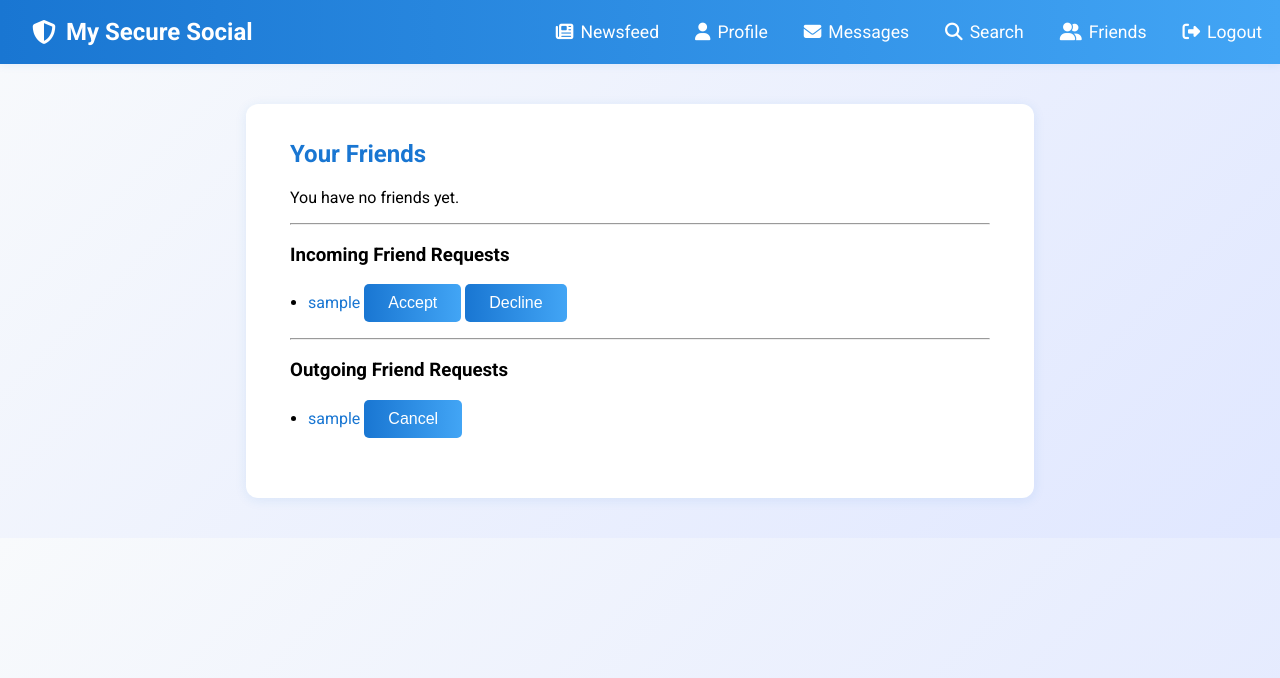
After one commit to b14z31ng/socio, a Django app: page /friends/ in a window 1280 px wide. The commit adds this page. Shown: the top 678 px of the page. Run offline with Django 5.2, Linux system fonts and the light colour scheme; a user stored in the database is signed in; tables that the repository leaves empty hold one stand-in row (values such as "Sample post").

Commit message:
User profile view, friend actions, and clickable usernames implemented

```diff
--- a/main/models.py
+++ b/main/models.py
@@ -107,3 +107,15 @@ class Message(models.Model):
         if self.content_mac == CryptoUtils.hmac(self.encrypted_content):
             return CryptoUtils.decrypt(self.encrypted_content)
         return '[INTEGRITY CHECK FAILED]'
+
+class FriendRequest(models.Model):
+    from_user = models.ForeignKey(User, related_name='sent_friend_requests', on_delete=models.CASCADE)
+    to_user = models.ForeignKey(User, related_name='received_friend_requests', on_delete=models.CASCADE)
+    status = models.CharField(max_length=10, choices=[('pending', 'Pending'), ('accepted', 'Accepted'), ('declined', 'Declined')], default='pending')
+    timestamp = models.DateTimeField(auto_now_add=True)
+
+    class Meta:
+        unique_together = ('from_user', 'to_user')
+
+    def __str__(self):
+        return f"{self.from_user} -> {self.to_user} ({self.status})"
--- a/main/urls.py
+++ b/main/urls.py
@@ -7,8 +7,15 @@ urlpatterns = [
     path('logout/', views.logout_view, name='logout'),
     path('signup/', views.signup_view, name='signup'),
     path('profile/', views.profile_view, name='profile'),
+    path('profile/<int:user_id>/', views.user_profile, name='user_profile'),
     path('post/', views.post_content, name='post_content'),
     path('users/search/', views.search_users, name='search_users'),
     path('conversations/', views.conversations, name='conversations'),
     path('chat/<int:user_id>/', views.chatbox, name='chatbox'),
+    path('friends/', views.friends_page, name='friends'),
+    path('friends/send/<int:user_id>/', views.send_friend_request, name='send_friend_request'),
+    path('friends/accept/<int:request_id>/', views.accept_friend_request, name='accept_friend_request'),
+    path('friends/decline/<int:request_id>/', views.decline_friend_request, name='decline_friend_request'),
+    path('friends/cancel/<int:request_id>/', views.cancel_friend_request, name='cancel_friend_request'),
+    path('friends/remove/<int:user_id>/', views.remove_friend, name='remove_friend'),
 ]
--- a/main/views.py
+++ b/main/views.py
@@ -1,10 +1,10 @@
-from django.shortcuts import render, redirect
+from django.shortcuts import render, redirect, get_object_or_404
 from django.contrib.auth import authenticate, login, logout
 from django.contrib.auth.models import User
 from django.contrib.auth.decorators import login_required
 from django.contrib import messages
 from django.conf import settings
-from .models import Profile, Post, CryptoUtils, Message
+from .models import Profile, Post, CryptoUtils, Message, FriendRequest
 from django.http import HttpResponse
 from django.core.paginator import Paginator
 from django.contrib.auth.hashers import check_password
@@ -137,3 +137,85 @@ def chatbox(request, user_id):
         'search_query': search_query,
         'searched_users': searched_users,
     })
+
+@login_required
+def friends_page(request):
+    user = request.user
+    # Friends: accepted requests where user is from_user or to_user
+    friends = User.objects.filter(
+        models.Q(sent_friend_requests__to_user=user, sent_friend_requests__status='accepted') |
+        models.Q(received_friend_requests__from_user=user, received_friend_requests__status='accepted')
+    ).distinct()
+    # Incoming requests
+    incoming = FriendRequest.objects.filter(to_user=user, status='pending')
+    # Outgoing requests
+    outgoing = FriendRequest.objects.filter(from_user=user, status='pending')
+    return render(request, 'main/friends.html', {
+        'friends': friends,
+        'incoming': incoming,
+        'outgoing': outgoing,
+    })
+
+@login_required
+def send_friend_request(request, user_id):
+    to_user = get_object_or_404(User, id=user_id)
+    if to_user != request.user and not FriendRequest.objects.filter(from_user=request.user, to_user=to_user).exists():
+        FriendRequest.objects.create(from_user=request.user, to_user=to_user)
+    return redirect('friends')
+
+@login_required
+def accept_friend_request(request, request_id):
+    fr = get_object_or_404(FriendRequest, id=request_id, to_user=request.user)
+    fr.status = 'accepted'
+    fr.save()
+    return redirect('friends')
+
+@login_required
+def decline_friend_request(request, request_id):
+    fr = get_object_or_404(FriendRequest, id=request_id, to_user=request.user)
+    fr.status = 'declined'
+    fr.save()
+    return redirect('friends')
+
+@login_required
+def cancel_friend_request(request, request_id):
+    fr = get_object_or_404(FriendRequest, id=request_id, from_user=request.user)
+    fr.delete()
+    return redirect('friends')
+
+@login_required
+def remove_friend(request, user_id):
+    user = request.user
+    other = get_object_or_404(User, id=user_id)
+    FriendRequest.objects.filter(
+        (models.Q(from_user=user, to_user=other) | models.Q(from_user=other, to_user=user)),
+        status='accepted'
+    ).delete()
+    return redirect('friends')
+
+@login_required
+def user_profile(request, user_id):
+    other = get_object_or_404(User, id=user_id)
+    profile = getattr(other, 'profile', None)
+    if not profile:
+        profile = None
+    user = request.user
+    is_friend = FriendRequest.objects.filter(
+        ((models.Q(from_user=user, to_user=other) | models.Q(from_user=other, to_user=user)),
+         models.Q(status='accepted'))
+    ).exists()
+    req_sent = FriendRequest.objects.filter(from_user=user, to_user=other, status='pending').exists()
+    req_received = FriendRequest.objects.filter(from_user=other, to_user=user, status='pending').exists()
+    can_add = not is_friend and not req_sent and not req_received and user != other
+    can_unfriend = is_friend
+    can_accept = req_received
+    return render(request, 'main/user_profile.html', {
+        'profile_user': other,
+        'profile': profile,
+        'is_friend': is_friend,
+        'can_add': can_add,
+        'can_unfriend': can_unfriend,
+        'can_accept': can_accept,
+        'req_sent': req_sent,
+        'req_received': req_received,
+    })
--- a/templates/main/base.html
+++ b/templates/main/base.html
@@ -147,6 +147,7 @@
             <a href="/profile/"><i class="fa-solid fa-user"></i> Profile</a>
             <a href="/conversations/"><i class="fa-solid fa-envelope"></i> Messages</a>
             <a href="/users/search/"><i class="fa-solid fa-magnifying-glass"></i> Search</a>
+            <a href="/friends/"><i class="fa-solid fa-user-group"></i> Friends</a>
             <a href="/logout/"><i class="fa-solid fa-right-from-bracket"></i> Logout</a>
         </div>
     </nav>
--- /dev/null
+++ b/templates/main/friends.html
@@ -0,0 +1,58 @@
+{% extends 'main/base.html' %}
+{% block title %}Friends | My Secure Social{% endblock %}
+{% block content %}
+<h2>Your Friends</h2>
+{% if friends %}
+<ul>
+    {% for friend in friends %}
+    <li>
+        <a href="{% url 'user_profile' friend.id %}">{{ friend.username }}</a>
+        <form action="{% url 'remove_friend' friend.id %}" method="post" style="display:inline;">
+            {% csrf_token %}
+            <button type="submit">Unfriend</button>
+        </form>
+    </li>
+    {% endfor %}
+</ul>
+{% else %}
+<p>You have no friends yet.</p>
+{% endif %}
+<hr>
+<h3>Incoming Friend Requests</h3>
+{% if incoming %}
+<ul>
+    {% for req in incoming %}
+    <li>
+        <a href="{% url 'user_profile' req.from_user.id %}">{{ req.from_user.username }}</a>
+        <form action="{% url 'accept_friend_request' req.id %}" method="post" style="display:inline;">
+            {% csrf_token %}
+            <button type="submit">Accept</button>
+        </form>
+        <form action="{% url 'decline_friend_request' req.id %}" method="post" style="display:inline;">
+            {% csrf_token %}
+            <button type="submit">Decline</button>
+        </form>
+    </li>
+    {% endfor %}
+</ul>
+{% else %}
+<p>No incoming requests.</p>
+{% endif %}
+<hr>
+<h3>Outgoing Friend Requests</h3>
+{% if outgoing %}
+<ul>
+    {% for req in outgoing %}
+    <li>
+        <a href="{% url 'user_profile' req.to_user.id %}">{{ req.to_user.username }}</a>
+        <form action="{% url 'cancel_friend_request' req.id %}" method="post" style="display:inline;">
+            {% csrf_token %}
+            <button type="submit">Cancel</button>
+        </form>
+    </li>
+    {% endfor %}
+</ul>
+{% else %}
+<p>No outgoing requests.</p>
+{% endif %}
+{% endblock %}
--- a/templates/main/post.html
+++ b/templates/main/post.html
@@ -26,7 +26,7 @@
                     {% endif %}
                 {% endwith %}
                 <div>
-                    <strong>{{ post.user.username }}</strong><br>
+                    <strong><a href="{% url 'user_profile' post.user.id %}">{{ post.user.username }}</a></strong><br>
                     <span style="color: #90a4ae; font-size: 0.95em;">{{ post.created_at|date:'M d, Y H:i' }}</span>
                 </div>
             </div>
--- a/templates/main/search_users.html
+++ b/templates/main/search_users.html
@@ -9,7 +9,7 @@
 <ul style="margin-top: 24px;">
     {% for user in users %}
         <li style="margin-bottom: 12px;">
-            <i class="fa-solid fa-user"></i> {{ user.username }}
+            <i class="fa-solid fa-user"></i> <a href="{% url 'user_profile' user.id %}">{{ user.username }}</a>
             <form method="post" action="" style="display:inline; margin-left:12px;">
                 {% csrf_token %}
                 <button type="submit" name="message" value="{{ user.id }}" style="background:none; border:none; color:#1976d2; cursor:pointer;">
```
Also changed, not shown: templates/main/user_profile.html (added, +36 -0 lines), main/migrations/0010_friendrequest.py (added).
